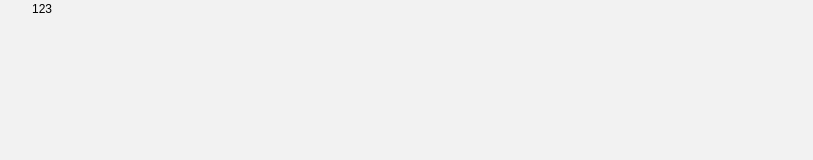
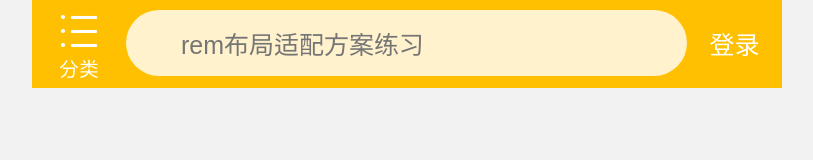
Before and after one commit to weiSir0428/sn-flexiblejs, a plain HTML site: page index.html in a window 1280 px wide. Shown: the whole page, without its empty margins (233-1046 px from the left). Drawn offline with Linux system fonts and the light colour scheme.

Commit message:
完成顶部固定导航条布局

```diff
--- a/css/index.css
+++ b/css/index.css
@@ -8,5 +8,64 @@ body {
     background-color: #f2f2f2;
 }
 
+a {
+    text-decoration: none;
+    font-size: 25px;
+}
+
 
 /* 插件默认html字体大小是16px,需要在设置中修改 */
+
+
+/* 设置最大宽度为750,超过750按750算 */
+
+@media screen and (min-width: 750px) {
+    html {
+        font-size: 75px!important;
+    }
+}
+
+.search-content {
+    display: flex;
+    position: fixed;
+    top: 0;
+    left: 50%;
+    transform: translateX(-50%);
+    width: 10rem;
+    height: 1.1733rem;
+    background-color: #FFC001;
+}
+
+.search-content .classify {
+    width: .5867rem;
+    height: .9333rem;
+    background: url(../images/classify.png) no-repeat;
+    background-size: .5867rem .9333rem;
+    margin: .1467rem .3333rem .1333rem;
+}
+
+.search-content .search {
+    flex: 1;
+}
+
+.search-content .search input {
+    width: 100%;
+    height: .88rem;
+    border: 0;
+    outline: none;
+    border-radius: .44rem;
+    font-size: .333333rem;
+    margin-top: .1333rem;
+    color: #757575;
+    background-color: #FFF2CC;
+    padding-left: .733333rem;
+}
+
+.search-content .login {
+    width: 1rem;
+    height: .9333rem;
+    margin: .1333rem;
+    line-height: .9333rem;
+    color: #fff;
+    text-align: center;
+}
--- a/index.html
+++ b/index.html
@@ -12,7 +12,15 @@
 </head>
 
 <body>
-    123
+    <div class="search-content">
+        <a href="#" class="classify"></a>
+        <div class="search">
+            <form action="">
+                <input type="search" value="rem布局适配方案练习">
+            </form>
+        </div>
+        <a href="#" class="login">登录</a>
+    </div>
 </body>
 
 </html>
```
